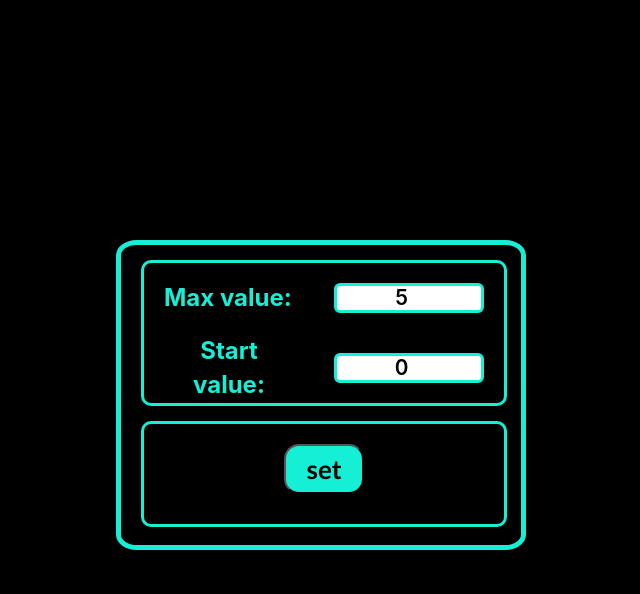
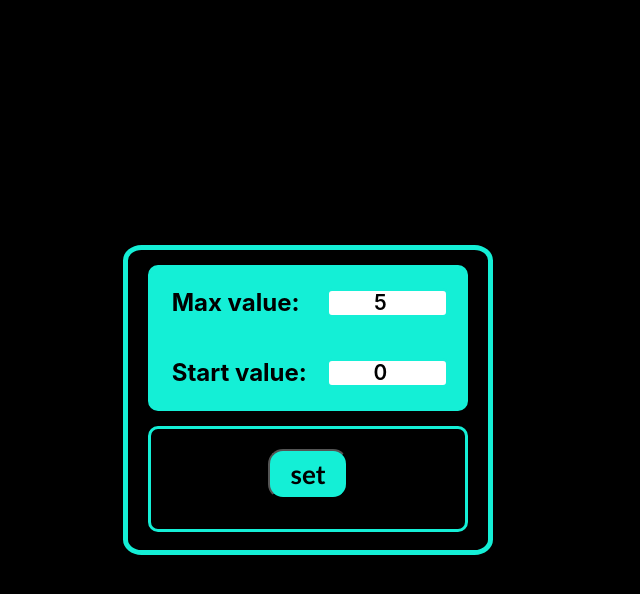
Before and after one commit to ZherdevMak/Counter, a React (Create React App) app: page / in a window 1280 px wide. Both pictures are taken after a click on the button "set". Shown: the top 594 px of the page, without its empty margins (332-972 px from the left). Built offline with nearby package versions, Linux system fonts and the light colour scheme.

Commit message:
Counter2 update 4

```diff
--- a/src/Counter/CounterSet.module.css
+++ b/src/Counter/CounterSet.module.css
@@ -1,34 +1,32 @@
 .wrapper {
-    width: 400px;
+    width: 90% ;
+    max-width:360px;
     height: 300px;
-    position: absolute;
-    top: 30%;  /* position the top  edge of the element at the middle of the parent */
-    left: 35%;
     border: #14efd6 solid 5px;
     border-radius: 5%;
 }
 .screen {
     display: flex;
-    flex-direction: column;
-    width: 360px;
+    justify-content: center;
+    align-items: center;
+    flex-wrap: wrap;
     height: 140px;
     margin: 15px 20px;
-    /*padding-top: 20px;*/
     border-radius: 10px;
-    background-color: black;
+    background-color: #14efd6;
     border: #14efd6 solid 3px;
 }
 .halfScreen {
     display: flex;
     justify-content: space-between;
     align-items: center;
-    width: 360px;
+    width: 90% ;
+    max-width:360px;
     height: 70px;
 }
 .inputScreen {
     text-align: center;
-    margin: 20px;
-    width: 140px;
+    width: 40%;
     height: 22px;
     border-radius: 6px;
     border: #14efd6 solid 3px;
@@ -43,7 +41,6 @@
 .keyboard {
     display: flex;
     justify-content: space-around;
-    width: 360px;
     height: 100px;
     margin: 15px 20px;
     border-radius: 10px;
@@ -58,14 +55,14 @@
     font-weight: bold;
 }
 .screenText {
-    padding: 20px;
+    padding: 5px;
     vertical-align: middle;
     text-align: center;
     line-height: 34px;
     margin: 0;
     font-size: 24px;
     font-weight: bold;
-    color: #14efd6;
+    color: black;
 }
 .maxValue {
     font-size: 70px;
--- a/src/bll/counterStartValue-reducer.ts
+++ b/src/bll/counterStartValue-reducer.ts
@@ -15,7 +15,6 @@ type setStartValueACType = ReturnType<typeof setStartValueAC>
 
 
 export const setStartValueAC = (startValue: number) => {
-    debugger
     return {
         type: "SET-START-VALUE",
         payload: startValue
```
